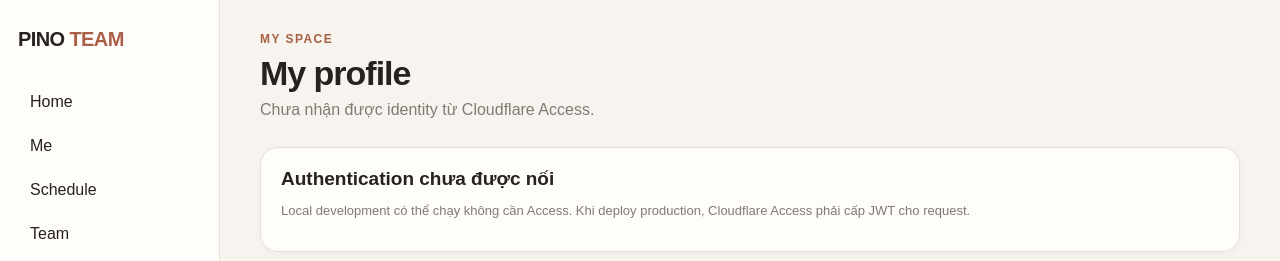
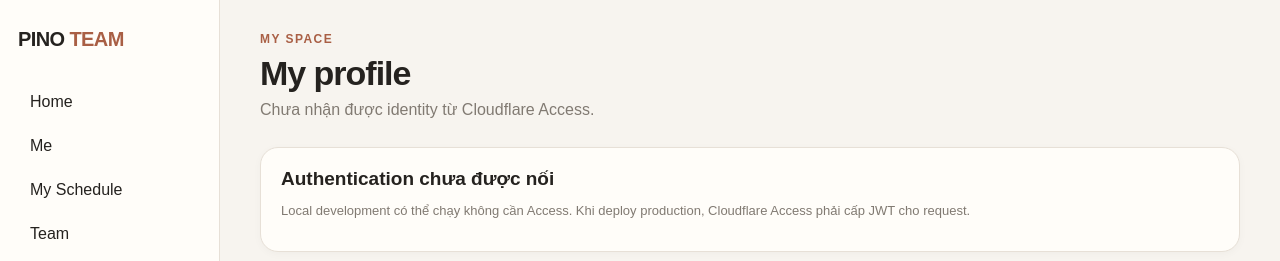
Before and after one commit to vmtct/pino-team-os, a Next.js app: page /me in a window 1280 px wide. Shown: the top 261 px of the page. Built offline with nearby package versions, Linux system fonts and the light colour scheme.

Commit message:
Rename Schedule navigation to My Schedule

```diff
--- a/components/sidebar.tsx
+++ b/components/sidebar.tsx
@@ -1,3 +1,3 @@
 import Link from "next/link";
-const items = [["Home","/"],["Me","/me"],["Schedule","/schedule"],["Team","/team"]];
+const items = [["Home","/"],["Me","/me"],["My Schedule","/schedule"],["Team","/team"]];
 export function Sidebar() { return <aside style={{width:220,borderRight:"1px solid var(--line)",background:"var(--surface)",padding:"28px 18px",flexShrink:0}}><div style={{fontWeight:800,fontSize:20,letterSpacing:"-.03em",marginBottom:32}}>PINO <span style={{color:"var(--accent)"}}>TEAM</span></div><nav style={{display:"grid",gap:6}}>{items.map(([label,href]) => <Link key={href} href={href} style={{padding:"10px 12px",borderRadius:10}}>{label}</Link>)}</nav><div style={{marginTop:40,color:"var(--muted)",fontSize:12,lineHeight:1.6}}>Team OS v0.1<br/>Notion-powered</div></aside>; }
```
